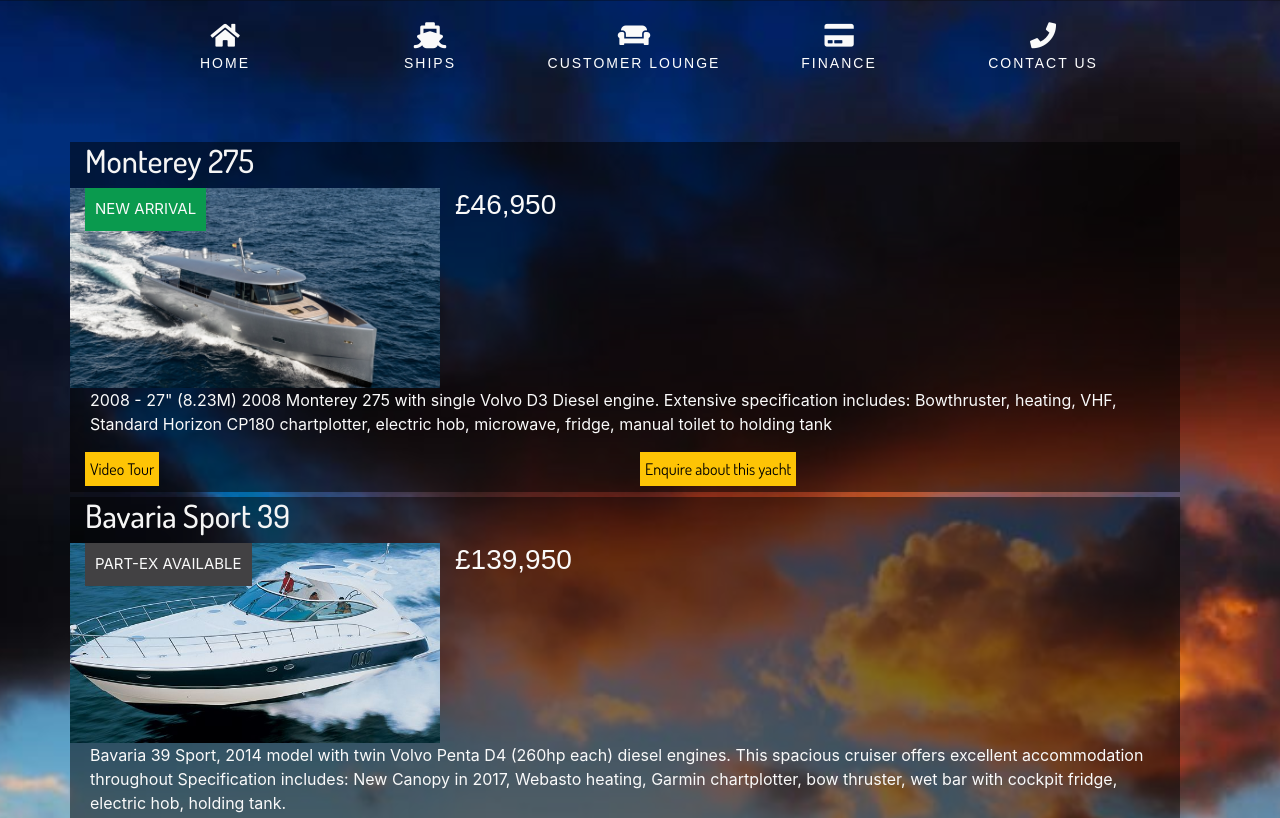
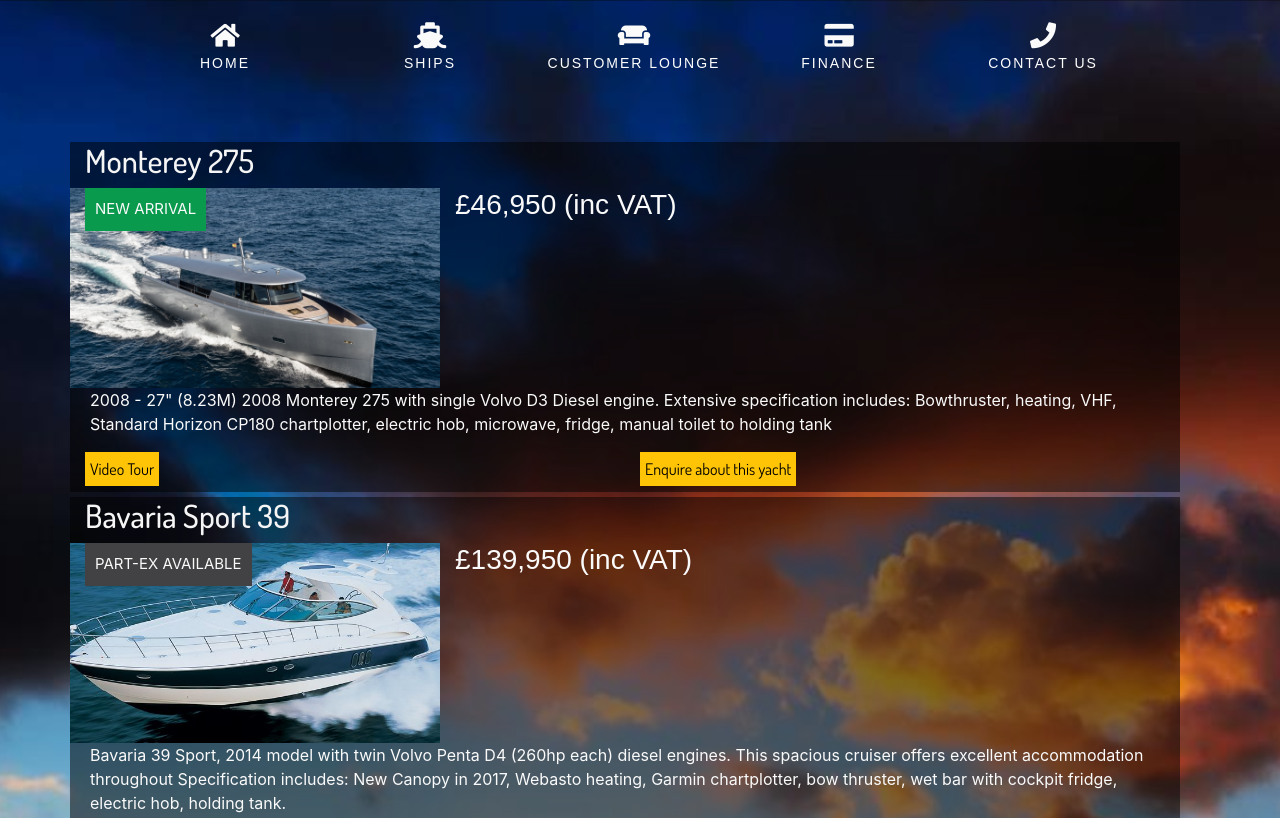
Before and after one commit to Code-Institute-Submissions/first-solo-project, a plain HTML site: page ships.html in a window 1280 px wide. Shown: the top 818 px of the page. Drawn offline with nearby package versions, Linux system fonts and the light colour scheme.

Commit message:
updated content

```diff
--- a/assets/css/main.css
+++ b/assets/css/main.css
@@ -60,7 +60,7 @@
 }
 
 section {
-    min-height: calc(100vh - 210px);
+    min-height: calc(100vh - 218px);
 }
 
 /*******************navbar******************/
--- a/ships.html
+++ b/ships.html
@@ -62,7 +62,7 @@
                             <div class="banner1">NEW ARRIVAL</div>
                         </div>
                         <div class="col-4">
-                            <h3 class="cost">£46,950</h3>
+                            <h3 class="cost">£46,950 (inc VAT)</h3>
                         </div>
                     </div>
                     <div class="row">
@@ -96,7 +96,7 @@
                             <div class="banner2">PART-EX AVAILABLE</div>
                         </div>
                         <div class="col-4">
-                            <h3 class="cost">£139,950</h3>
+                            <h3 class="cost">£139,950 (inc VAT)</h3>
                         </div>
                     </div>
                     <div class="row">
```
